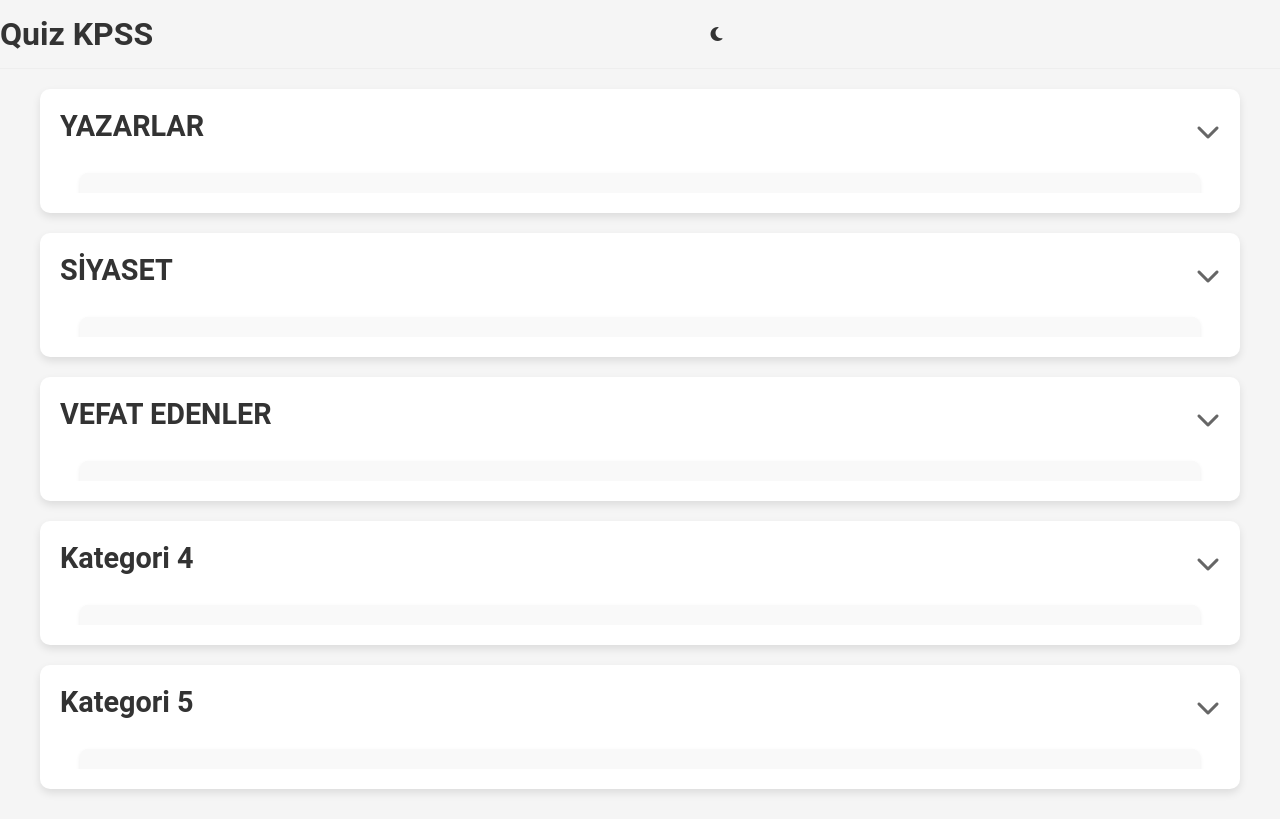
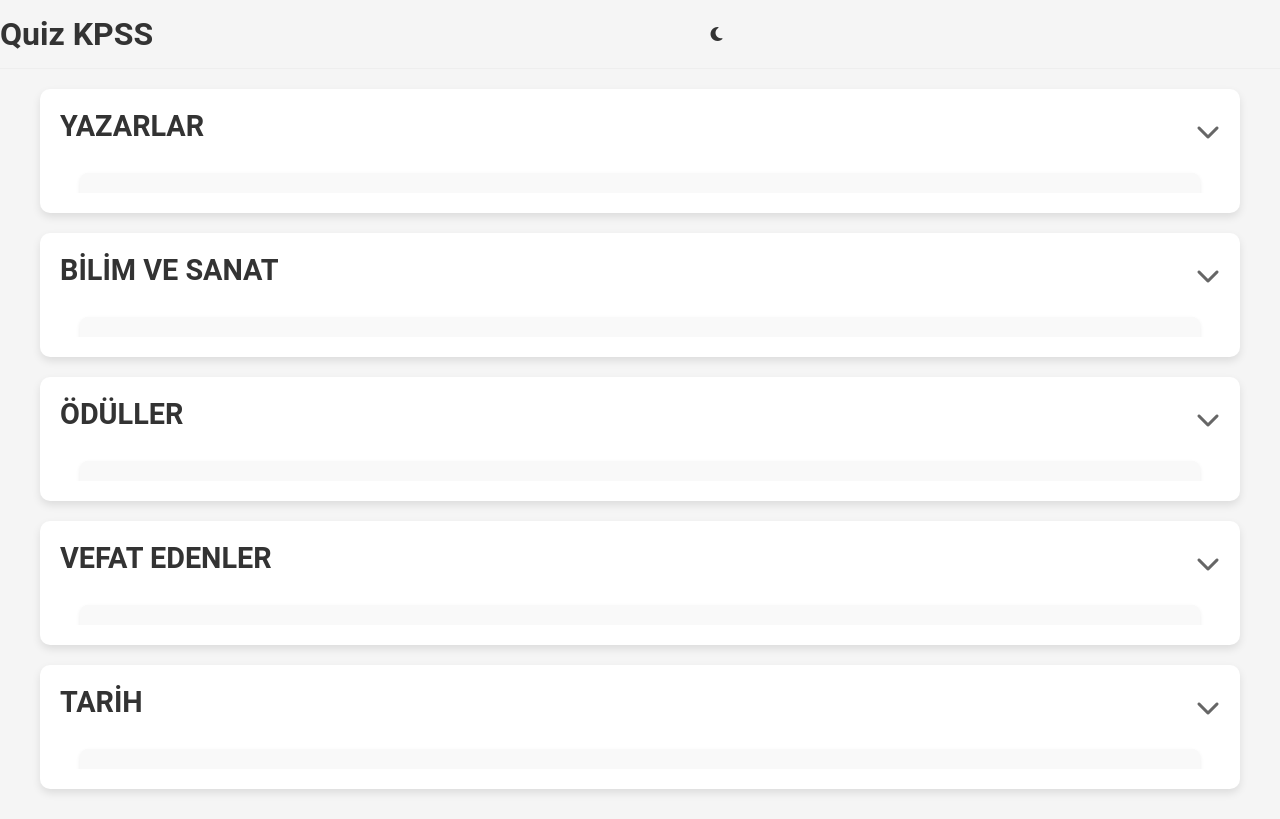
Before and after one commit to quizkpss/kpss.github.io, a plain HTML site: page index.html in a window 1280 px wide. Shown: the top 819 px of the page. Drawn offline with Linux system fonts and the light colour scheme.

Commit message:
Update index.html

```diff
--- a/index.html
+++ b/index.html
@@ -19,26 +19,26 @@
             </div>
             <div class="category-content">
                 <div class="card">
-                    <h3 class="card-title">TEKNOLOJİK GELİŞMELER</h3>
+                    <h3 class="card-title">Kart Başlığı 1</h3>
                     <p>Lorem ipsum dolor sit amet, consectetur adipiscing elit. Maecenas sed diam eget risus varius blandit sit amet non magna.</p>
                 </div>
             </div>
         </div>
         <div class="category">
             <div class="category-header">
-                <div class="category-title">SİYASET</div>
+                <div class="category-title">BİLİM VE SANAT</div>
                 <i class="fas fa-chevron-down category-icon"></i>
             </div>
             <div class="category-content">
                 <div class="card">
-                    <h3 class="card-title">BİLİM</h3>
+                    <h3 class="card-title">Kart Başlığı 2</h3>
                     <p>Nulla vitae elit libero, a pharetra augue. Donec sed odio dui. Maecenas faucibus mollis interdum.</p>
                 </div>
             </div>
         </div>
         <div class="category">
             <div class="category-header">
-                <div class="category-title">VEFAT EDENLER</div>
+                <div class="category-title">ÖDÜLLER</div>
                 <i class="fas fa-chevron-down category-icon"></i>
             </div>
             <div class="category-content">
@@ -50,7 +50,7 @@
         </div>
         <div class="category">
             <div class="category-header">
-                <div class="category-title">Kategori 4</div>
+                <div class="category-title">VEFAT EDENLER</div>
                 <i class="fas fa-chevron-down category-icon"></i>
             </div>
             <div class="category-content">
@@ -62,7 +62,7 @@
         </div>
         <div class="category">
             <div class="category-header">
-                <div class="category-title">Kategori 5</div>
+                <div class="category-title">TARİH</div>
                 <i class="fas fa-chevron-down category-icon"></i>
             </div>
             <div class="category-content">
```
